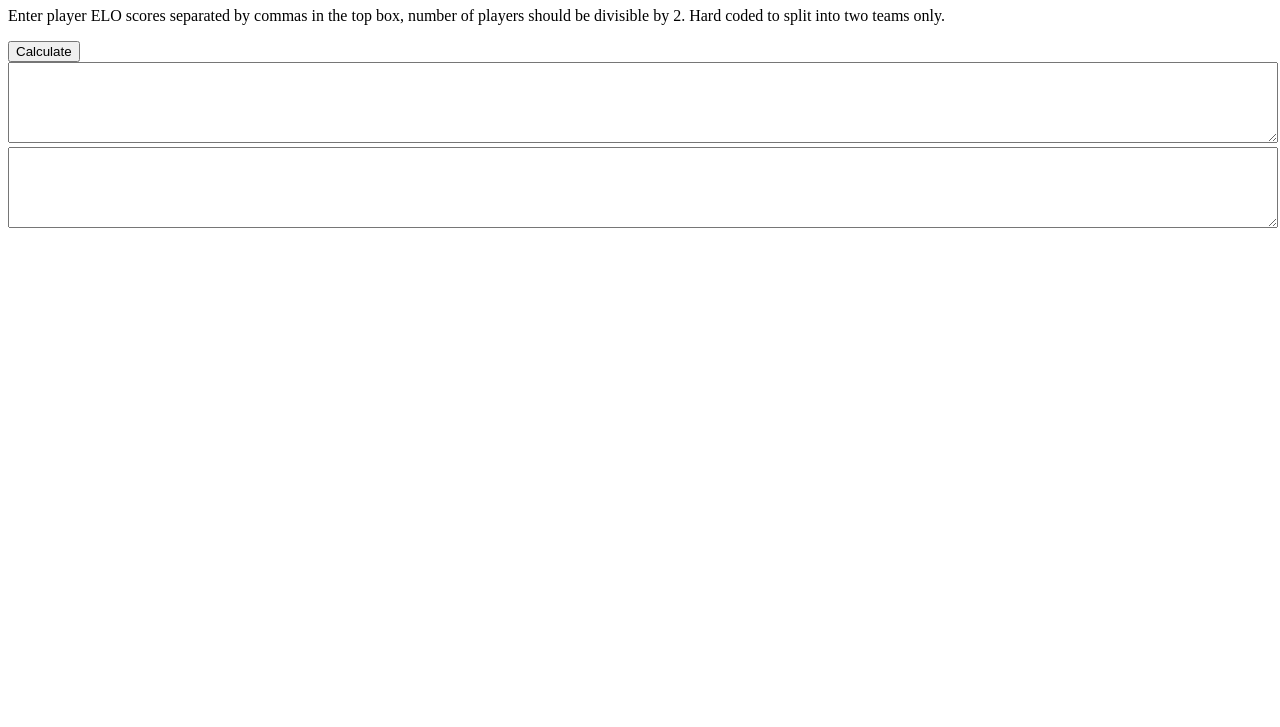
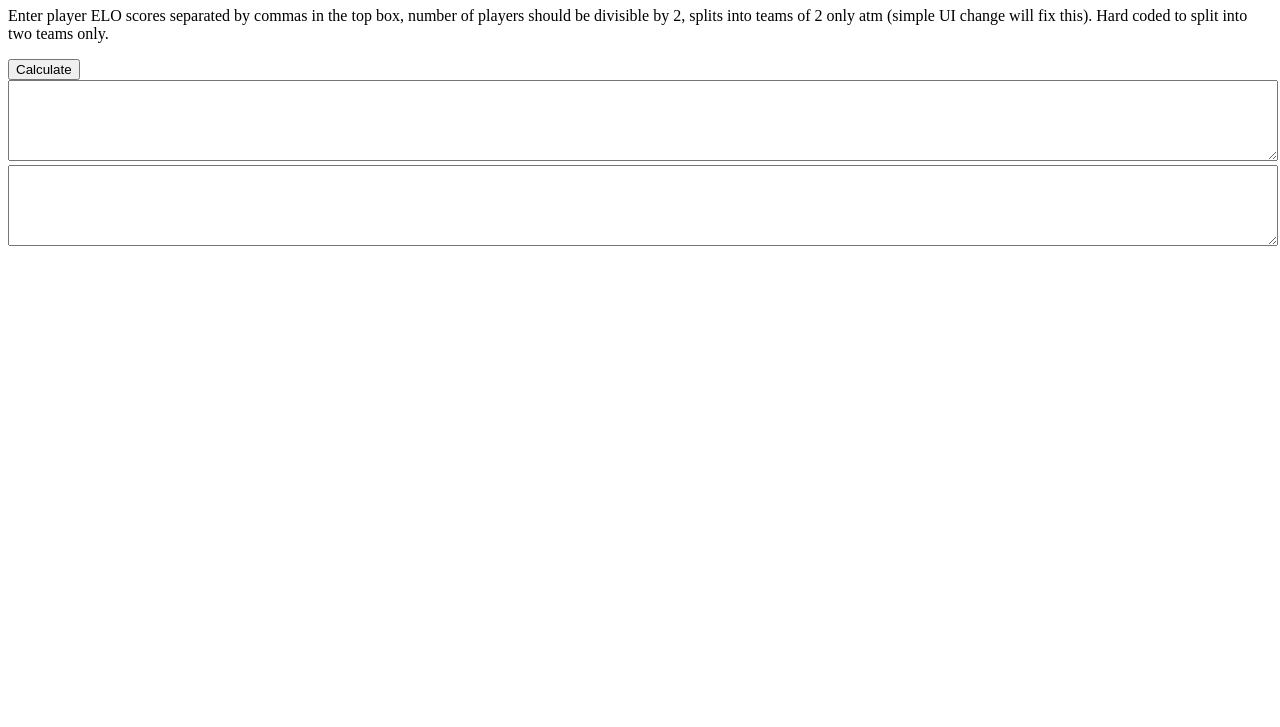
Before and after one commit to phill-holland/wasm-aoe-elo-calculator, a plain HTML site: page index.html in a window 1280 px wide. Shown: the part 73-800 px from the top of the page. Drawn offline with Linux system fonts and the light colour scheme; no server answers.

Commit message:
updated index.html

```diff
--- a/index.html
+++ b/index.html
@@ -17,7 +17,7 @@
     <body>
         <h1>Age of Empire 1 - ELO Calculator</h1>
         <p>
-            Enter player ELO scores separated by commas in the top box, number of players should be divisible by 2.  Hard coded to split into two teams only.
+            Enter player ELO scores separated by commas in the top box, number of players should be divisible by 2, splits into teams of 2 only atm (simple UI change will fix this).  Hard coded to split into two teams only.
         </p>
         <div>
             <button onclick="mclick()">Calculate</button>
```
